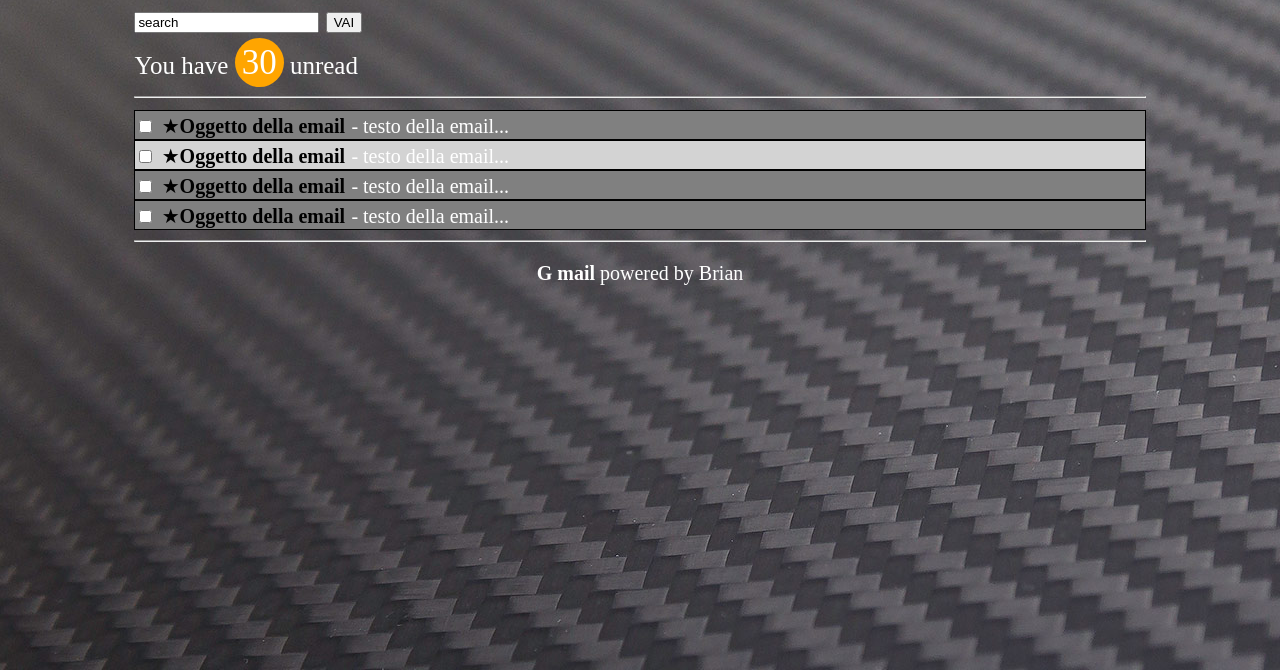
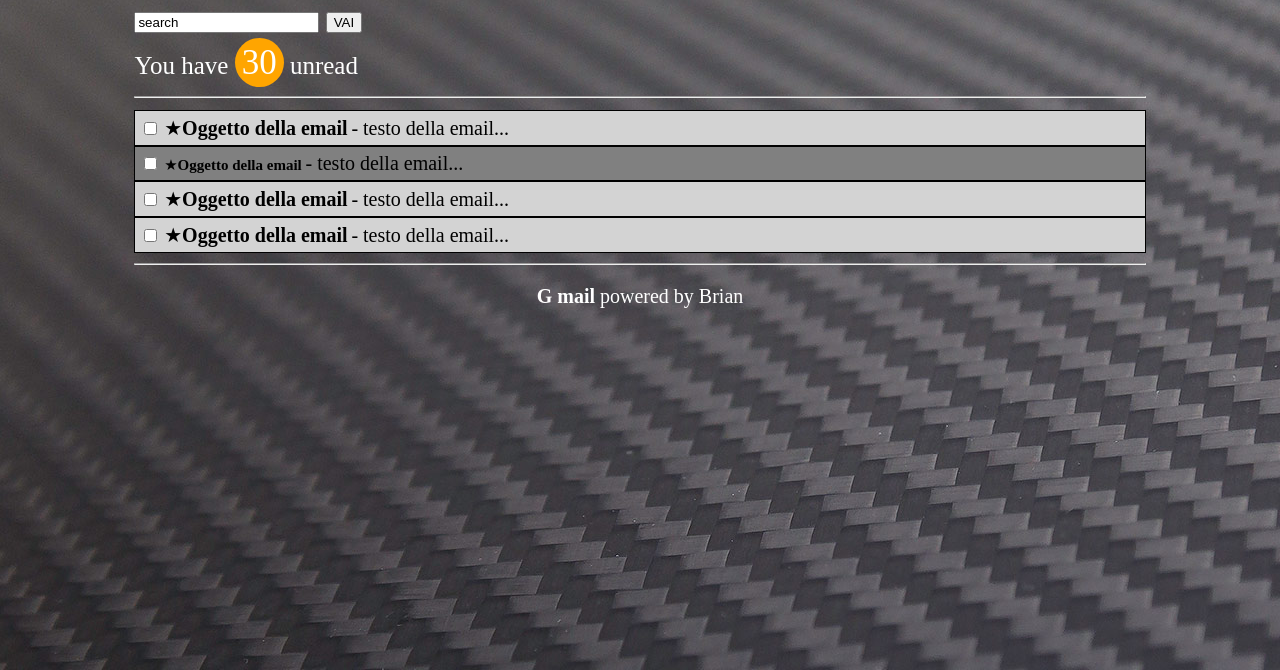
Before and after one commit to brian-marinai/htmlcss-gmail, a plain HTML site: page index.html in a window 1280 px wide. Shown: the part 130-800 px from the top of the page. Drawn offline with Linux system fonts and the light colour scheme.

Commit message:
correzione

```diff
--- a/css/style.css
+++ b/css/style.css
@@ -26,7 +26,7 @@ header{
 
 }
 
-#unread{
+#margine{
   margin-top: 10px;
 
 }
@@ -35,20 +35,22 @@ header{
   color: black;
 }
 
-.sezione{
+.mail{
+  font-size: 15px;
+  color: #000;
+  padding: 5px;
+  border: solid 1px;
+  border-color: black;
+}
+
+.read{
   background-color: grey;
-  border-width: 1px;
-  border-style: solid;
-  border-color: black
+
 
 }
 
-.nonletta{
-  background-color: lightgrey;
-  border-width: 1px;
-  border-style: solid;
-  border-color: black
-
+.unread{
+  background-color: lightgray;
 }
 
 #testo2{
--- a/index.html
+++ b/index.html
@@ -23,7 +23,7 @@
 
            </div>
 
-           <div id="unread">
+           <div id="margine">
              You have <span id="cerchio">30</span> unread
 
            </div>
@@ -35,7 +35,7 @@
 
         <main>
 
-          <div class="sezione">
+          <div class="mail unread">
             <input type="checkbox" name="" value="">
             <span id="testo" style='font-size:20px;'>&#9733;<strong>Oggetto della email</strong></span>
             <span id="testo2"> - testo della email...</span>
@@ -43,7 +43,15 @@
 
           </div>
 
-          <div class="nonletta">
+          <div class="mail read">
+            <input type="checkbox" name="" value="">
+            <span id="testo" style='font-size:20p;'>&#9733;<strong>Oggetto della email</strong></span>
+            <span id="testo2"> - testo della email...</span>
+
+
+          </div>
+
+          <div class="mail unread">
             <input type="checkbox" name="" value="">
             <span id="testo" style='font-size:20px;'>&#9733;<strong>Oggetto della email</strong></span>
             <span id="testo2"> - testo della email...</span>
@@ -51,15 +59,7 @@
 
           </div>
 
-          <div class="sezione">
-            <input type="checkbox" name="" value="">
-            <span id="testo" style='font-size:20px;'>&#9733;<strong>Oggetto della email</strong></span>
-            <span id="testo2"> - testo della email...</span>
-
-
-          </div>
-
-          <div class="sezione">
+          <div class="mail unread">
             <input type="checkbox" name="" value="">
             <span id="testo" style='font-size:20px;'>&#9733;<strong>Oggetto della email</strong></span>
             <span id="testo2"> - testo della email...</span>
```
